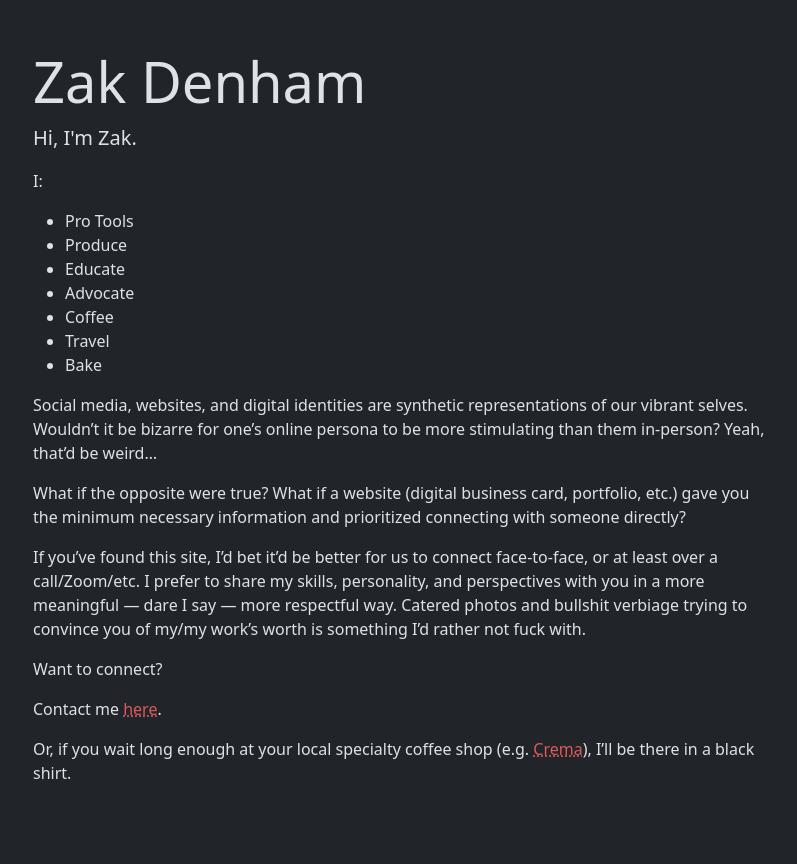
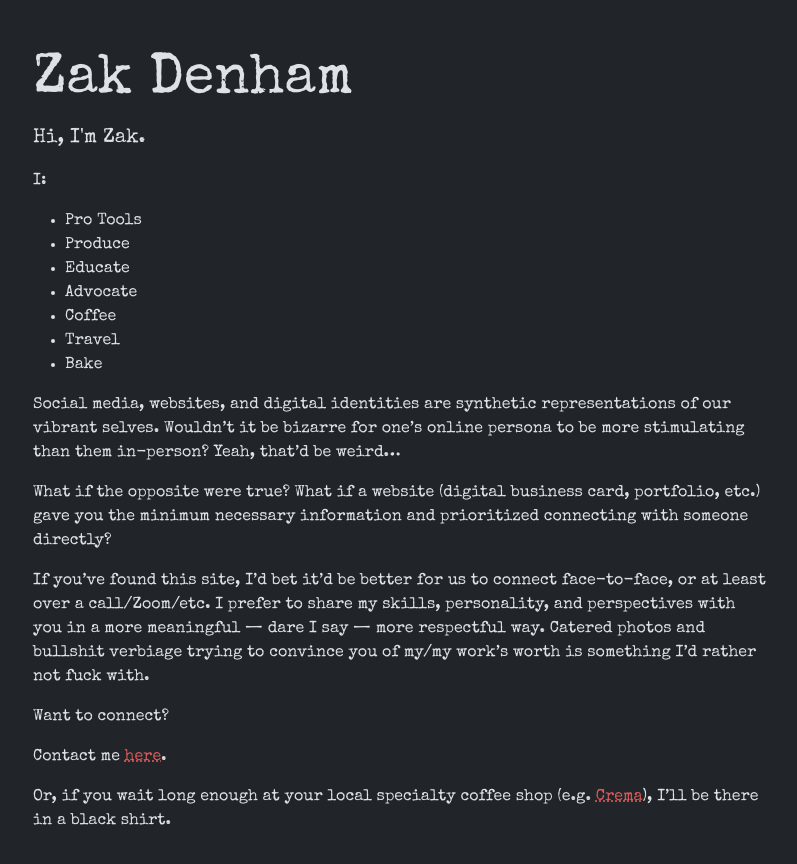
Before and after one commit to zakdenham/zakdenham.github.io, a Jekyll site: the page built from index.md, in a window 1280 px wide. Shown: the top 864 px of the page, without its empty margins (239-1036 px from the left). Built offline with Jekyll 4.4.1, drawn with Linux system fonts in a browser that asks for light colours.

Commit message:
custom fonts

```diff
--- a/_layouts/default.html
+++ b/_layouts/default.html
@@ -25,6 +25,11 @@
             crossorigin="anonymous"
         />
 
+        <!-- Fonts -->
+        <link rel="preconnect" href="https://fonts.googleapis.com">
+        <link rel="preconnect" href="https://fonts.gstatic.com" crossorigin>
+        <link href="https://fonts.googleapis.com/css2?family=Special+Elite&display=swap" rel="stylesheet">
+
         <!-- CSS -->
         <link href="/css/style.css" rel="stylesheet">
 
--- a/css/style.scss
+++ b/css/style.scss
@@ -2,8 +2,18 @@
 # front matter comment to ensure jekyll properly reads file
 ---
 
+.special-elite-regular {
+  font-family: "Special Elite", system-ui;
+  font-weight: 400;
+  font-style: normal;
+}
+
 body {
     padding: 3rem 1rem 3rem 1rem;
+
+    font-family: "Special Elite", system-ui;
+    font-weight: 400;
+    font-style: normal;
 }
 
 a:link,
```
